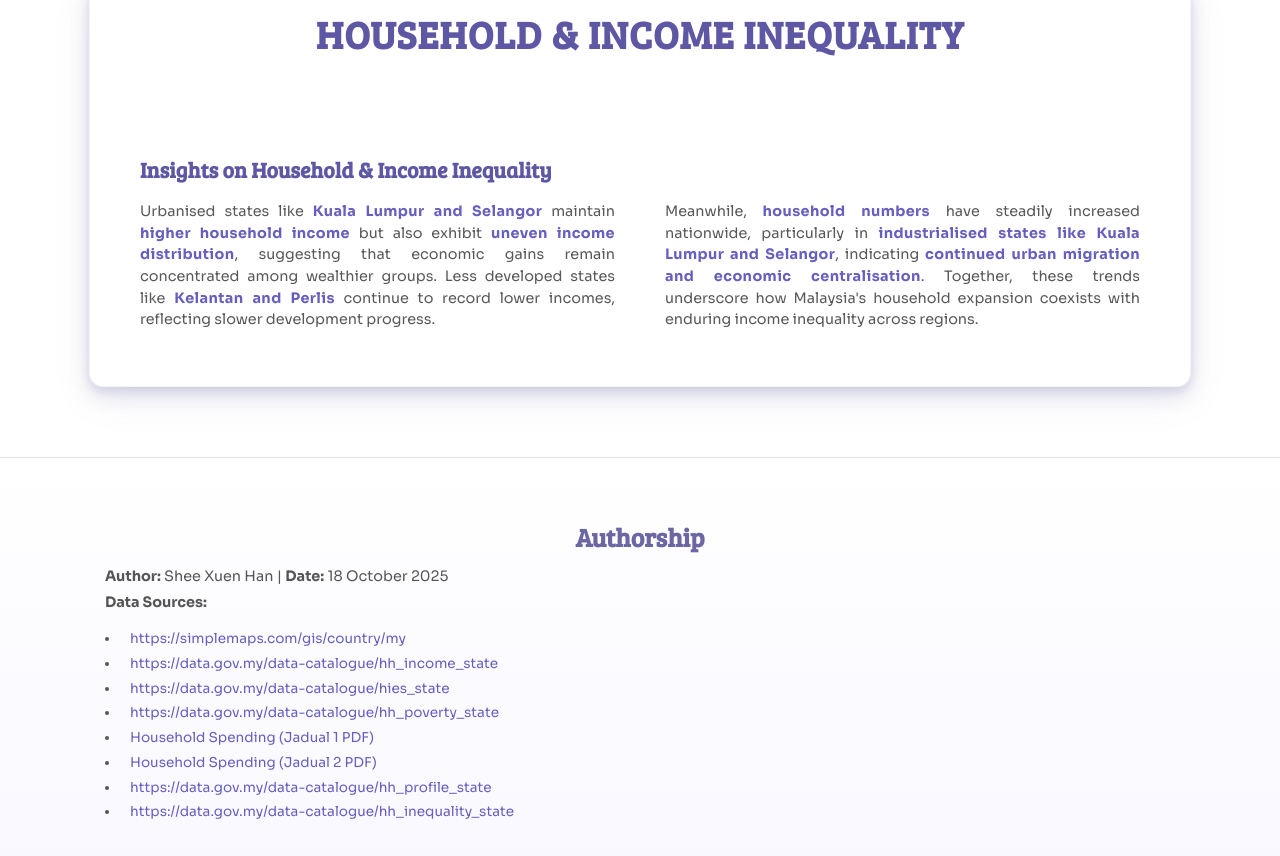
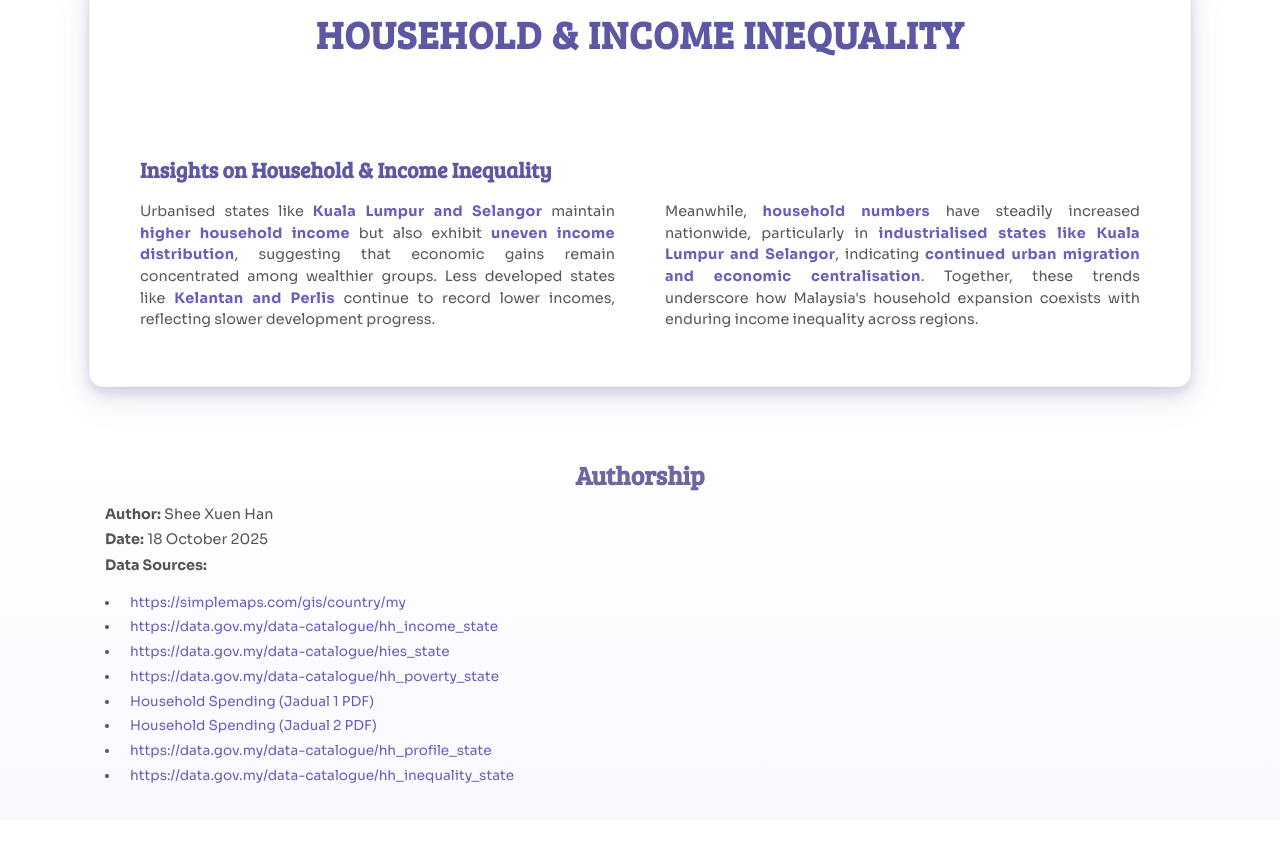
Before and after one commit to xuenhan/FIT3179_Assignment2, a plain HTML site: page index.html in a window 1280 px wide. Shown: the part 3124-3980 px from the top of the page. After the commit the page ends 3944 px from the top, so only its background shows below. Drawn offline with Linux system fonts and the light colour scheme; a script that the page names is missing.

Commit message:
Updated spacing and layout for author metadata

```diff
--- a/index.html
+++ b/index.html
@@ -147,7 +147,8 @@
 <footer class = "author-metadata">
     <div class = "footer-container">
         <h2 class="footer-heading">Authorship</h2>
-        <p><strong>Author:</strong> Shee Xuen Han | <strong>Date:</strong> 18 October 2025</p>
+        <p><strong>Author:</strong> Shee Xuen Han</p>
+        <p><strong>Date:</strong> 18 October 2025</p>
         <p><strong>Data Sources:</strong></p>
         <ul class="data-source-link">
             <li><a href="https://simplemaps.com/gis/country/my" target="_blank">https://simplemaps.com/gis/country/my</a></li>
--- a/style.css
+++ b/style.css
@@ -614,12 +614,11 @@ body {
 
 .author-metadata {
   text-align: center;
-  padding: 40px 20px 30px;
-  margin-top: 60px;
+  padding: 0px 20px 30px;
+  margin-top: 20px;
   background: linear-gradient(to top, #f9f8ff, #ffffff);
   font-family: 'Sora', sans-serif;
   color: #555;
-  border-top: 1px solid rgba(108, 103, 163, 0.15);
 }
 
 .footer-container {
```
